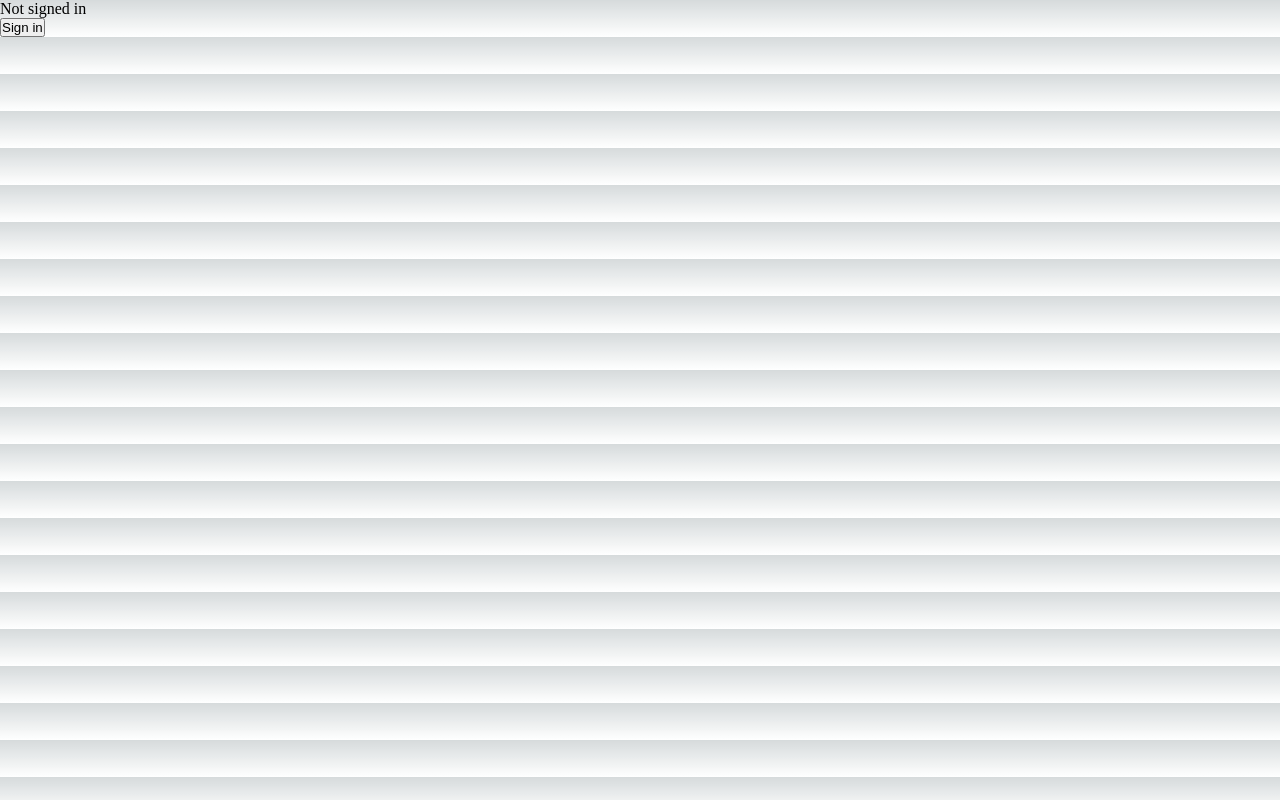
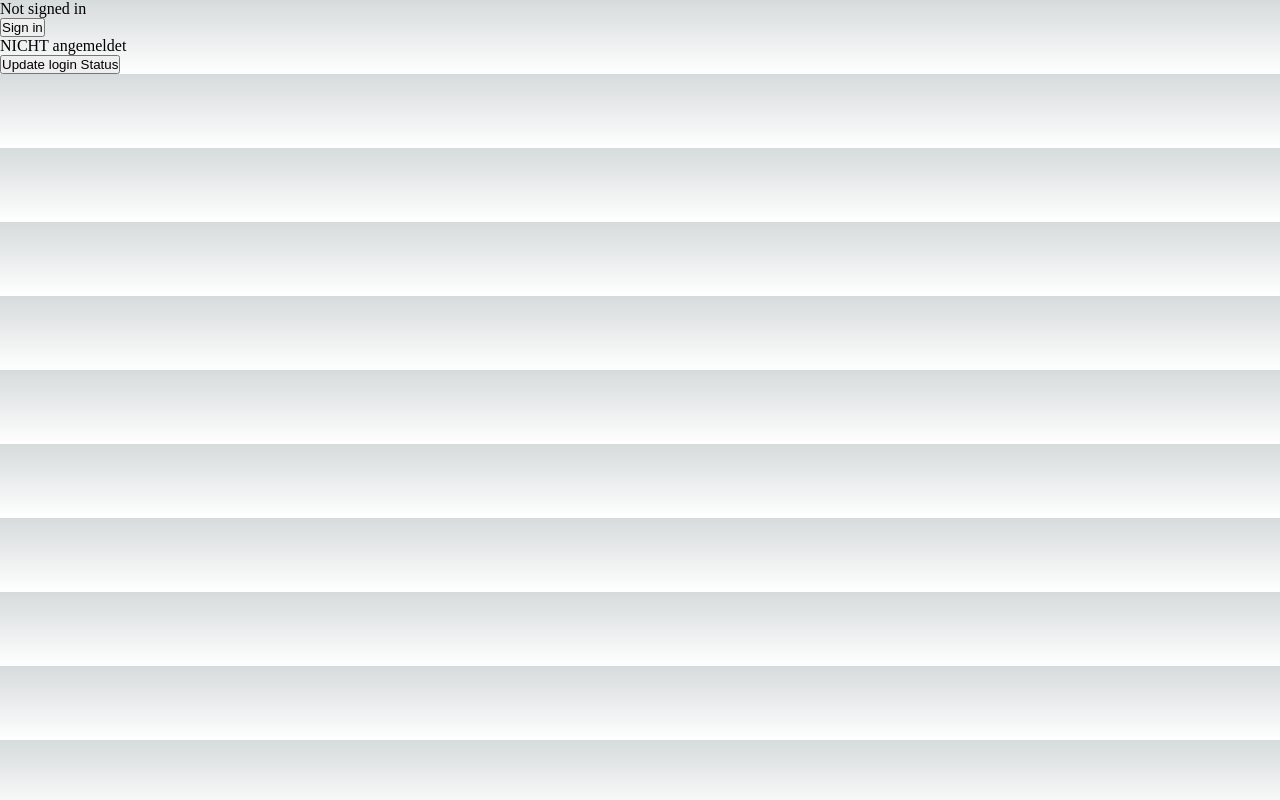
Before and after one commit to no4any/dlrgram, a Next.js app in the folder packages/dlrgram/: page / in a window 1280 px wide. Built offline with nearby package versions, Linux system fonts and the light colour scheme; no server answers.

Commit message:
Setup authentication for API

```diff
--- a/packages/dlrgram/pages/api/auth/[...nextauth].ts
+++ b/packages/dlrgram/pages/api/auth/[...nextauth].ts
@@ -3,6 +3,7 @@ import { AuthOptions } from "next-auth/core/types"
 import CredentialsProvider from "next-auth/providers/credentials"
 
 export const authOptions:AuthOptions = {
+  secret: "secretsecret",
   providers: [
     CredentialsProvider({
         name: "Credentials",
--- /dev/null
+++ b/packages/dlrgram/pages/api/test.ts
@@ -0,0 +1,17 @@
+import { NextApiRequest, NextApiResponse } from "next"
+import { getServerSession } from "next-auth/next"
+import { authOptions } from "./auth/[...nextauth]"
+
+export default async (req: NextApiRequest, res: NextApiResponse) => {
+    const session = await getServerSession(req, res, authOptions)
+    console.log("Session", session)
+
+    if (session) {
+        res.status(200).json({
+            loggedIn: true
+        })
+    } else {
+        res.status(401).json("")
+    }
+    res.end();
+}
--- a/packages/dlrgram/pages/index.tsx
+++ b/packages/dlrgram/pages/index.tsx
@@ -3,11 +3,13 @@ import Image from 'next/image'
 import { Inter } from '@next/font/google'
 import styles from '@/styles/Home.module.css'
 import SessionTest from '@/components/SessionTest.component'
+import ApiTest from '@/components/ApiTest'
 
 const inter = Inter({ subsets: ['latin'] })
 
 export default function Home() {
   return <>
     <SessionTest />
+    <ApiTest />
   </>
 }
--- /dev/null
+++ b/packages/dlrgram/src/components/ApiTest.tsx
@@ -0,0 +1,14 @@
+import { useState } from "react";
+
+export default function () {
+    const [loggedIn, setLoggedIn] = useState({ loggedIn: false })
+
+    return <div>
+        <div>
+            {loggedIn.loggedIn?'Angemeldet':'NICHT angemeldet'}
+        </div>
+        <button onClick={()=>{
+            fetch('api/test').then(r => r.json()).then(console.log).catch(console.error)
+        }}>Update login Status</button>
+    </div>
+}
```
Also changed, not shown: packages/dlrgram/src/components/SessionTest.component.tsx (renamed from packages/dlrgram/components/SessionTest.component.tsx).
